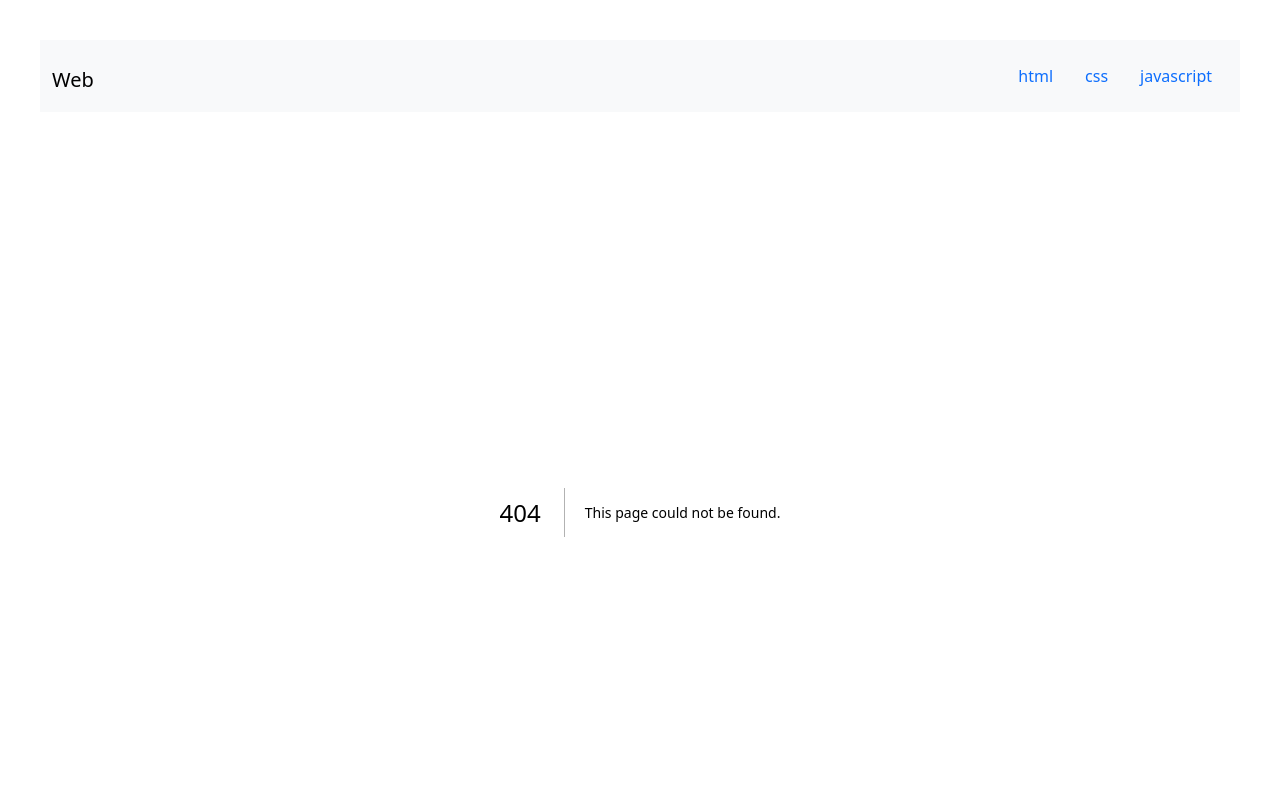
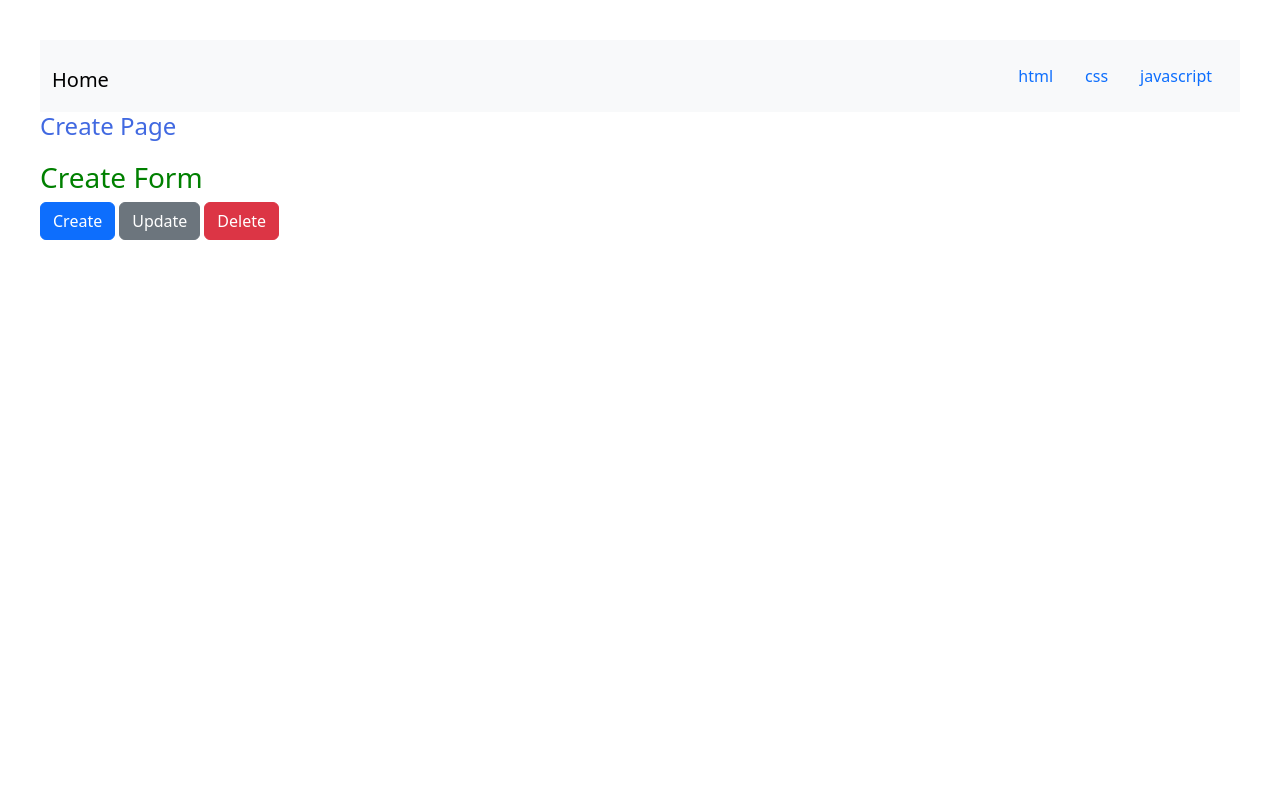
Before and after one commit to codus69/ESTFE13-nextjs-app, a Next.js app: page /create in a window 1280 px wide. Before the commit this address had no page. Shown: the top 800 px of the page. Built offline with nearby package versions, Linux system fonts and the light colour scheme.

Commit message:
feat: 초기 디자인 툴 잡아놓기

```diff
--- a/package.json
+++ b/package.json
@@ -1,5 +1,5 @@
 {
-  "name": "my-nextjs-app",
+  "name": "nextjs-app",
   "version": "0.1.0",
   "private": true,
   "scripts": {
--- /dev/null
+++ b/public/main.js
@@ -0,0 +1 @@
+console.log('main.js 로드');
--- /dev/null
+++ b/src/app/create/create.module.css
@@ -0,0 +1,5 @@
+.title {
+  color: royalblue;
+  font-size: 24px;
+  margin-bottom: 20px;
+}
--- /dev/null
+++ b/src/app/create/layout.js
@@ -0,0 +1,11 @@
+import styles from './create.module.css';
+
+export default function Layout({ children }) {
+  console.log('Create 레이아웃 작동');
+  return (
+    <form>
+      <h2 className={styles.title}>Create Page</h2>
+      {children}
+    </form>
+  );
+}
--- /dev/null
+++ b/src/app/create/page.js
@@ -0,0 +1,14 @@
+export default function Create() {
+  console.log('Create Page 작동');
+  return (
+    <>
+      <h3 style={styles.title}>Create Form</h3>
+    </>
+  );
+}
+
+const styles = {
+  title: {
+    color: 'green',
+  },
+};
--- a/src/app/layout.js
+++ b/src/app/layout.js
@@ -3,38 +3,41 @@ import 'bootstrap/dist/css/bootstrap.min.css';
 import Container from 'react-bootstrap/Container';
 import Nav from 'react-bootstrap/Nav';
 import Navbar from 'react-bootstrap/Navbar';
+import Link from 'next/link';
+import Script from 'next/script';
 
 export const metadata = {
-  title: 'Create Next App',
-  description: 'Generated by create next app',
+  title: '웹 언어',
+  description: '웹페이지 구현하기',
 };
 
 export default function RootLayout({ children }) {
+  console.log('공통 레이아웃 작동');
   return (
-    <html lang="en">
+    <html lang="en" data-scroll-behavior="smooth">
       <body>
         <nav className="navbar navbar-expand-lg bg-body-tertiary">
           <div className="container-fluid d-flex justify-content-between">
             <h1>
-              <a className="navbar-brand" href="#">
-                Web
-              </a>
+              <Link className="navbar-brand" href="/">
+                Home
+              </Link>
             </h1>
             <ul className="nav d-flex">
               <li className="nav-item">
-                <a className="nav-link" aria-current="page" href="#">
+                <Link className="nav-link" href="/read/1">
                   html
-                </a>
+                </Link>
               </li>
               <li className="nav-item">
-                <a className="nav-link" href="#">
+                <Link className="nav-link" href="/read/2">
                   css
-                </a>
+                </Link>
               </li>
               <li className="nav-item">
-                <a className="nav-link" href="#">
+                <Link className="nav-link" href="/read/3">
                   javascript
-                </a>
+                </Link>
               </li>
             </ul>
           </div>
@@ -42,17 +45,18 @@ export default function RootLayout({ children }) {
         <main>
           {children}
           <div className="d-flex gap-1">
-            <a className="btn btn-primary" href="/create">
+            <Link className="btn btn-primary" href="/create">
               Create
-            </a>
-            <a className="btn btn-secondary" href="/update">
-              Create
-            </a>
-            <a className="btn btn-danger" href="/delete">
-              Create
-            </a>
+            </Link>
+            <Link className="btn btn-secondary" href="/update">
+              Update
+            </Link>
+            <Link className="btn btn-danger" href="/delete">
+              Delete
+            </Link>
           </div>
         </main>
+        <Script src="/main.js" strategy="afterInteractive" />
       </body>
     </html>
   );
--- a/src/app/page.js
+++ b/src/app/page.js
@@ -1,10 +1,12 @@
 import styles from './page.module.css';
+import Image from 'next/image';
 
 export default function Home() {
   return (
     <>
-      <h1>Hello! Next.js</h1>
+      <h1>Next.js</h1>
       <p>Hello, world</p>
+      <Image src="/home.png" width={50} height={50} alt="Picture of the author" />
     </>
   );
 }
```
Also changed, not shown: src/app/delete/page.js (added, +7 -0 lines), src/app/read/[id]/page.js (added, +10 -0 lines), src/app/update/layout.js (added, +8 -0 lines), src/app/update/page.js (added, +7 -0 lines), public/home.png (added), 1 other file (tests, documents, lock files or other folders).
